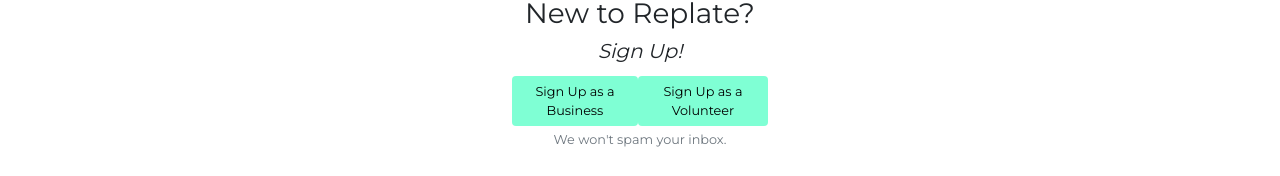
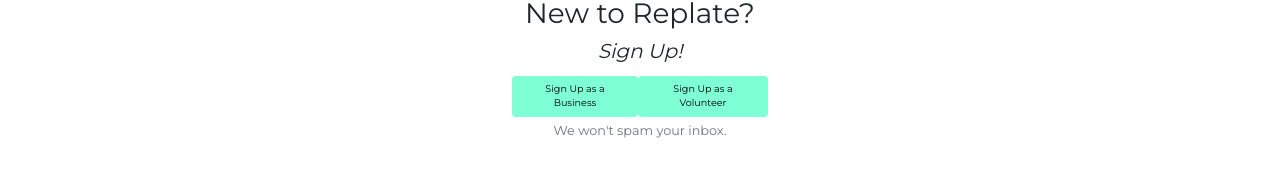
Before and after one commit to KateAnn19/Replate_Version2, a React (Create React App) app: page / in a window 1280 px wide. Shown: the part 857-1033 px from the top of the page. Built offline with nearby package versions, Linux system fonts and the light colour scheme.

Commit message:
buttons still looking funky

```diff
--- a/src/components/styles/login.css
+++ b/src/components/styles/login.css
@@ -71,14 +71,14 @@
 #business_regis_button{
     background-color: aquamarine;
     border: none;
-    font-size: 80%;
+    font-size: 60%;
     color: black;
 }
 
 #volunteer_regis_button{
     background-color: aquamarine;
     border: none;
-    font-size: 80%;
+    font-size: 60%;
     color: black;
 }
 
```
